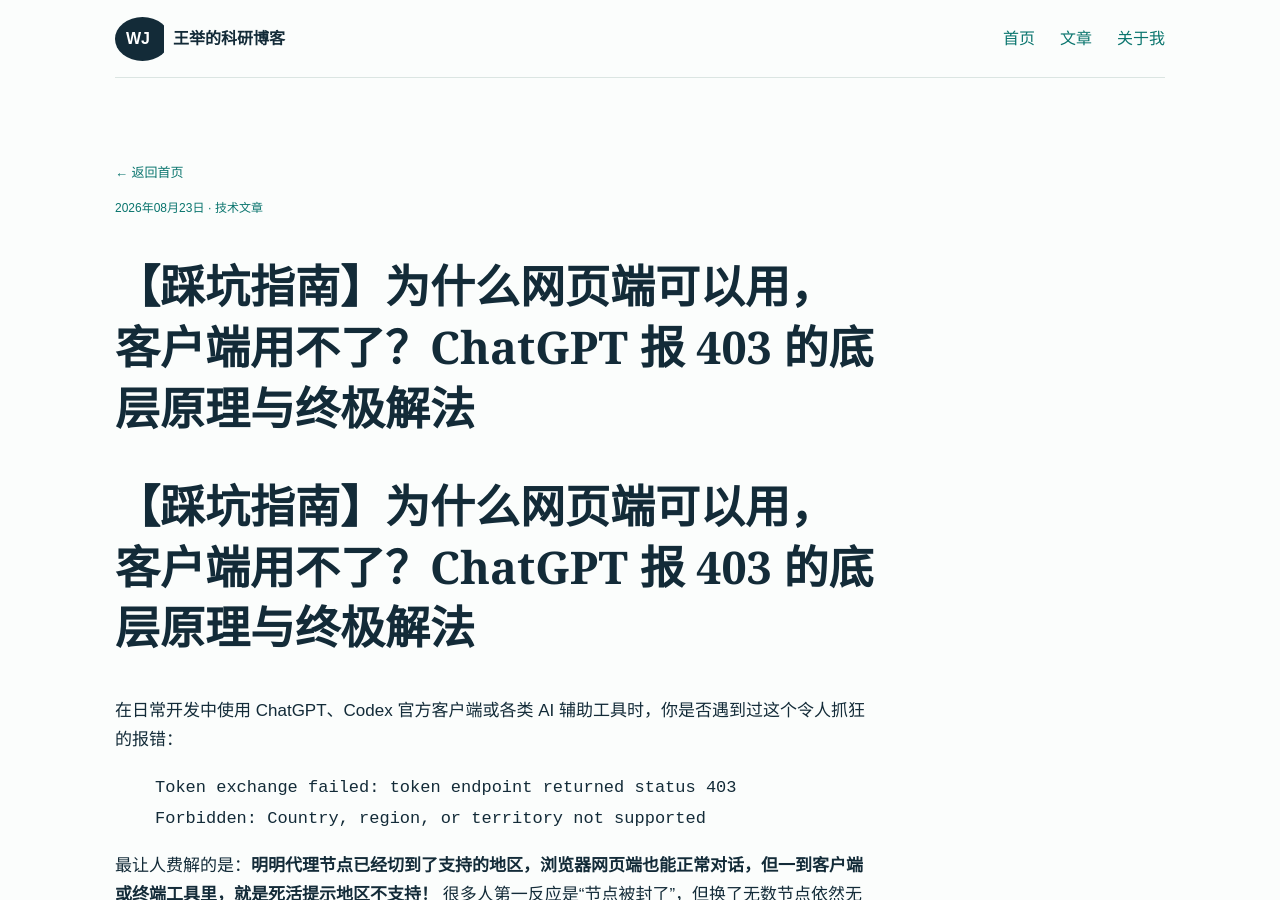
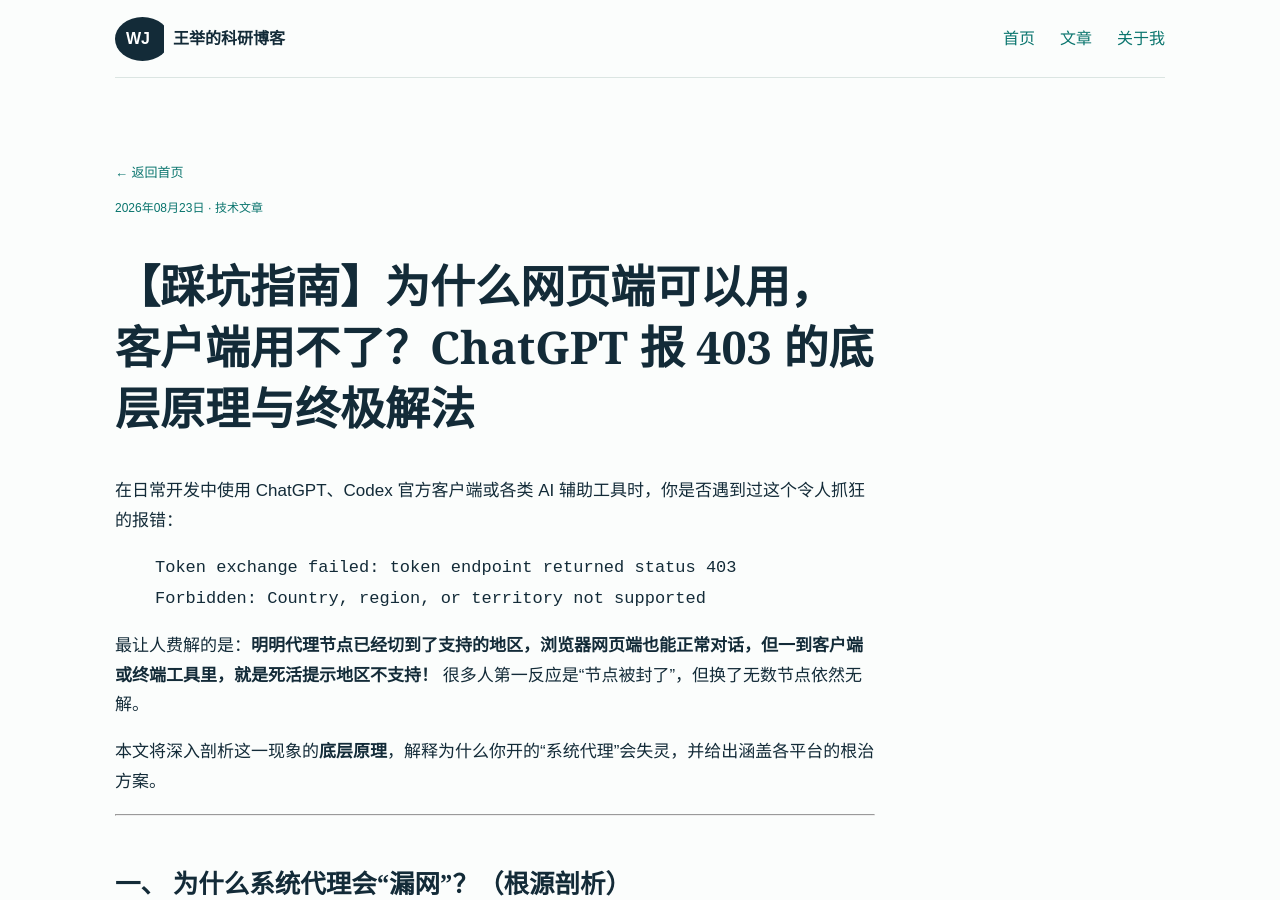
Before and after one commit to COOLWJ/COOLWJ.github.io, a Jekyll site: the page built from _posts/2026-08-23-article-name.md, in a window 1280 px wide and 900 px high. Built offline with Jekyll 4.4.1, drawn with Linux system fonts in a browser that asks for light colours.

Commit message:
Update 2026-08-23-article-name.md

```diff
--- a/_posts/2026-08-23-article-name.md
+++ b/_posts/2026-08-23-article-name.md
@@ -5,7 +5,6 @@
 category: 技术文章
 ---
 
-# 【踩坑指南】为什么网页端可以用，客户端用不了？ChatGPT 报 403 的底层原理与终极解法
 
 在日常开发中使用 ChatGPT、Codex 官方客户端或各类 AI 辅助工具时，你是否遇到过这个令人抓狂的报错：
 
```
